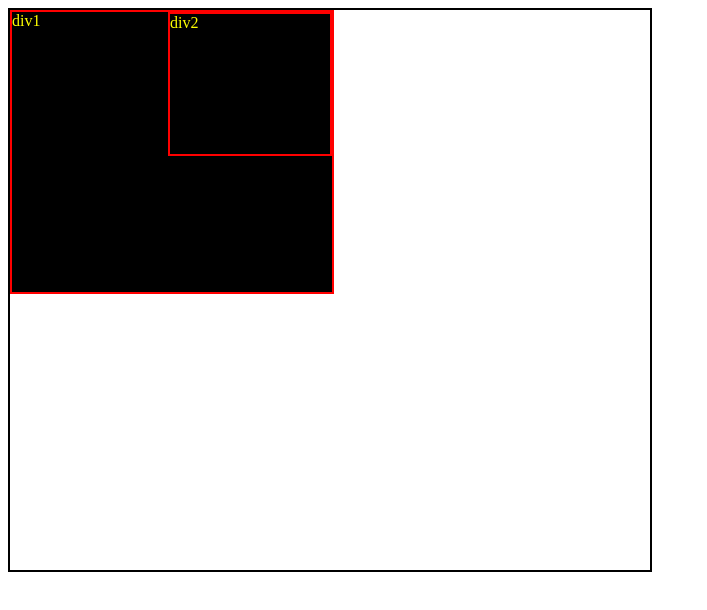
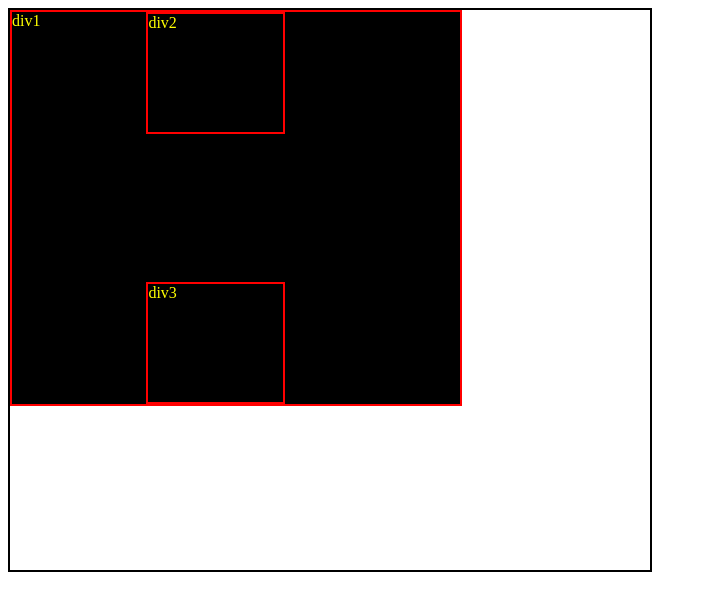
Before and after one commit to mv735065/Html-Css-drill-flex, a plain HTML site: page h2.html in a window 1280 px wide. Shown: the whole page, without its empty margins (0-707 px from the left). Drawn offline with Linux system fonts and the light colour scheme.

Commit message:
challng -9

```diff
--- a/h2.html
+++ b/h2.html
@@ -14,7 +14,7 @@
 
 
 
-      <!-- <div id="div3" class="box1" >div3</div> -->
+      <div id="div3" class="box1" >div3</div>
       </div>
 
     </div>
--- a/h2style.css
+++ b/h2style.css
@@ -2,8 +2,8 @@
 
 .box1{
 
-  height: 50%;
-  width: 50%;
+  height: 30%;
+  width: 30%;
   border: 2px solid red;
   background-color: black;
   color: yellow;
@@ -15,25 +15,27 @@
     border: 2px solid black;
     background-color: white;
     color: yellow;
-    position: relative;
+
 
   }
 
   #div2{
     position: absolute;
     top: 0;
-    right: 0;
+    left: 30%;
+
   }
 
   #div1{
 
-    position: absolute;
-
+     position: relative;
+     width:70% ;
+     height: 70%;
 
   }
 
-  /* #div3{
+  #div3{
     position:absolute;
-    top:0;
-    right: 0;
-  } */
+    bottom: 0;
+    left: 30%;
+  }
```
